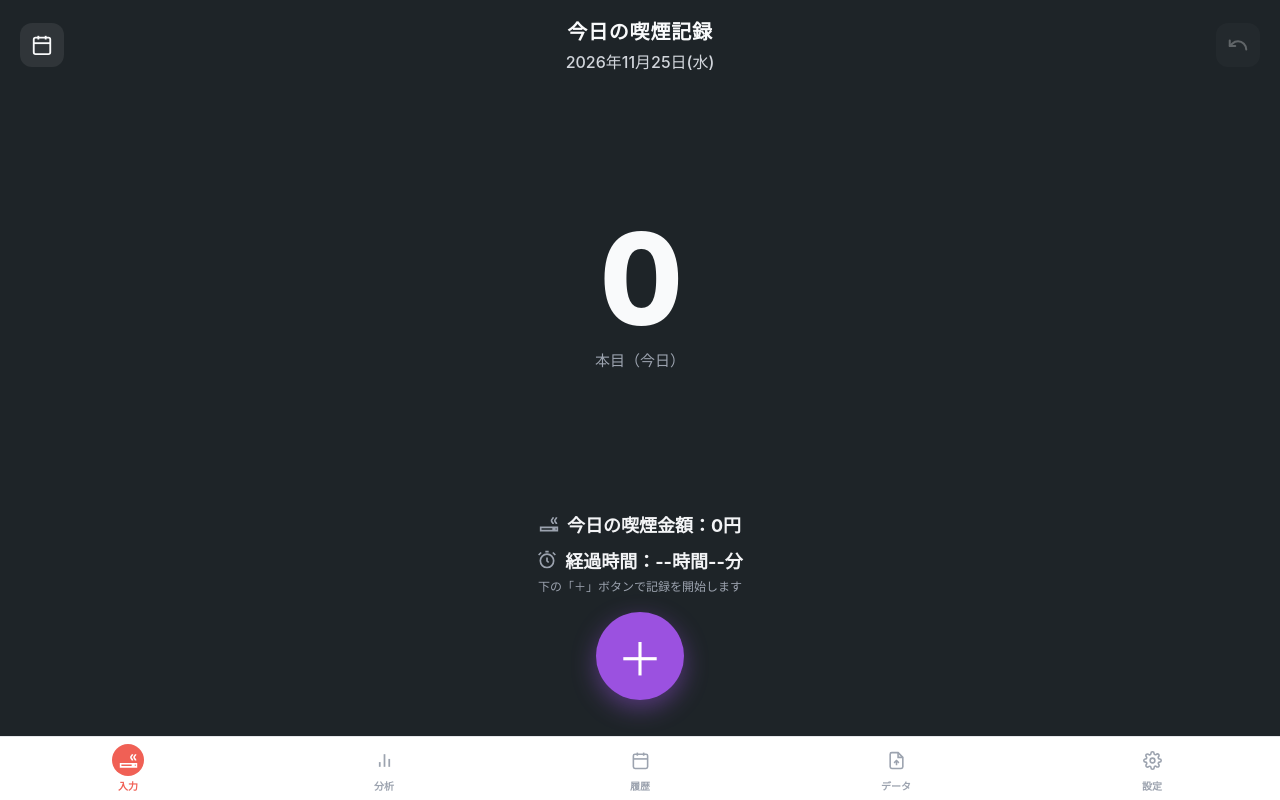
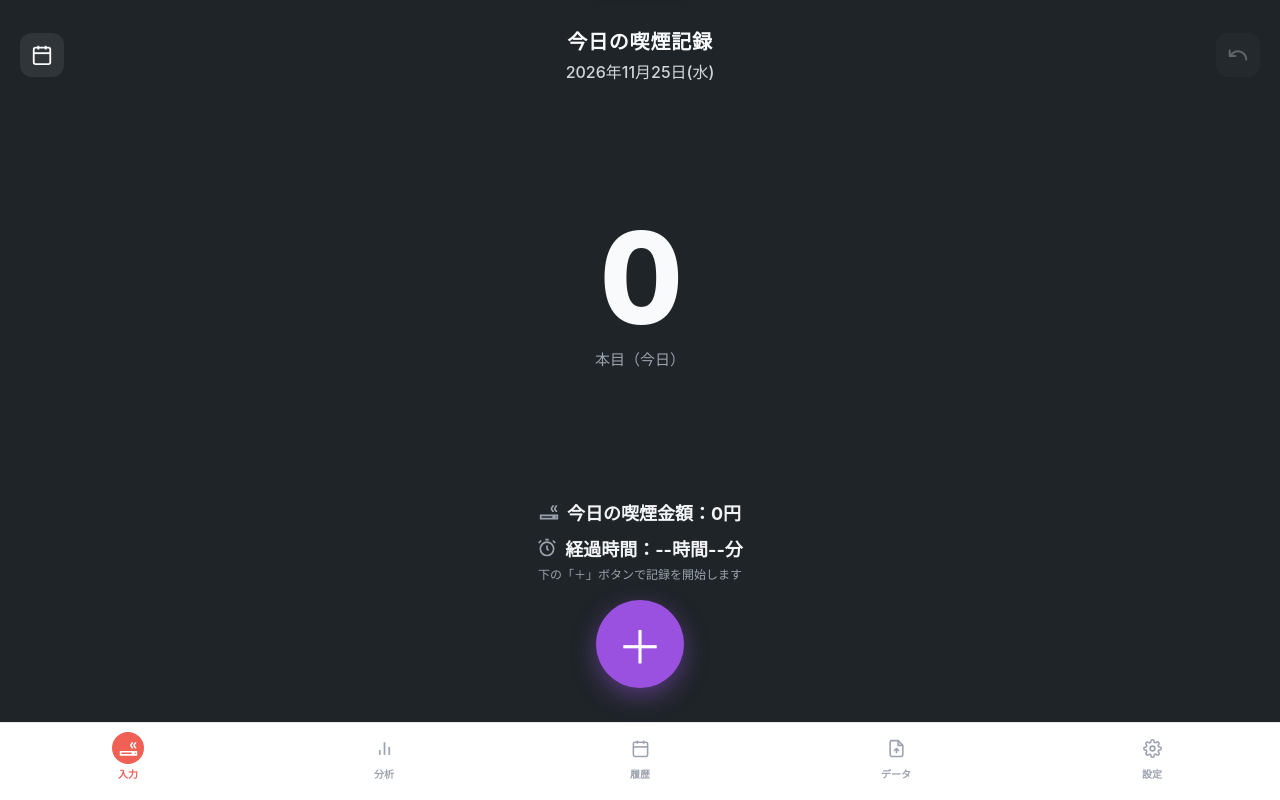
Before and after one commit to NientG/tobacco, a plain HTML site: page index.html in a window 1280 px wide. Drawn offline with Linux system fonts and the light colour scheme.

Commit message:
Update index.html

```diff
--- a/index.html
+++ b/index.html
@@ -42,29 +42,32 @@
       user-select: text;
     }
 
-    html { height: 100%; background: var(--bg-dark); }
-    html.light-tab { background: var(--bg-light); }
+    html {
+      min-height: 100%;
+      background: var(--bg-dark);
+    }
+    html.light-tab {
+      background: var(--bg-light);
+    }
 
     body {
       margin: 0;
       padding: 0;
+      min-height: 100vh;
+      min-height: 100dvh;
       font-family: -apple-system, BlinkMacSystemFont, "Hiragino Kaku Gothic ProN", "Hiragino Sans", Meiryo, sans-serif;
       background: transparent;
       color: var(--text-light);
-      position: fixed;
-      inset: 0;
       display: flex;
       flex-direction: column;
-      overflow: hidden;
     }
 
     /* 画面コンテナ */
     .screen {
       display: none;
       flex: 1;
-      overflow-y: auto;
-      padding-top: calc(var(--safe-top) + 12px);
-      padding-bottom: calc(84px + var(--safe-bottom));
+      padding-top: calc(max(var(--safe-top), 14px) + 8px);
+      padding-bottom: calc(86px + max(var(--safe-bottom), 14px));
     }
     .screen.active > * {
       flex-shrink: 0;
@@ -82,7 +85,9 @@
       align-items: center;
       padding-left: 20px;
       padding-right: 20px;
-      min-height: 0;
+      height: 100vh;
+      height: 100dvh;
+      overflow: hidden;
     }
 
     .home-header {
@@ -210,7 +215,7 @@
 
     /* プラスボタン */
     .plus-btn-wrap {
-      margin-bottom: 16px;
+      margin-bottom: 12px;
       display: flex;
       flex-direction: column;
       align-items: center;
@@ -242,6 +247,7 @@
       color: var(--text-dark);
       padding-left: 14px;
       padding-right: 14px;
+      min-height: 100dvh;
     }
 
     .page-header-bar {
@@ -734,26 +740,18 @@
       cursor: pointer;
     }
 
-    .bottom-nav::after {
-      content: "";
-      position: absolute;
-      top: 100%;
-      left: 0;
-      right: 0;
-      height: 300px;
-      background: #FFFFFF;
-    }
-
-    /* ボトムナビゲーション（5タブ構成） */
+    /* ボトムナビゲーション（5タブ構成・下部余白防止対応） */
     .bottom-nav {
       position: fixed;
       bottom: 0;
       left: 0;
       right: 0;
-      height: calc(64px + var(--safe-bottom));
-      padding-bottom: var(--safe-bottom);
+      height: calc(64px + max(var(--safe-bottom), 14px));
+      padding-top: 4px;
+      padding-bottom: max(var(--safe-bottom), 14px);
       background: #FFFFFF;
       border-top: 1px solid #E5E7EB;
+      box-shadow: 0 60px 0 0 #FFFFFF;
       display: grid;
       grid-template-columns: repeat(5, 1fr);
       z-index: 100;
@@ -870,10 +868,10 @@
     /* トースト通知 */
     .toast {
       position: fixed;
-      top: calc(var(--safe-top) + 16px);
+      top: max(calc(var(--safe-top) + 12px), 48px);
       left: 50%;
-      transform: translateX(-50%) translateY(-80px);
-      background: rgba(17, 24, 39, 0.92);
+      transform: translateX(-50%) translateY(-100px);
+      background: rgba(17, 24, 39, 0.94);
       color: #FFFFFF;
       padding: 10px 18px;
       border-radius: 999px;
@@ -883,6 +881,7 @@
       transition: transform 0.25s ease;
       pointer-events: none;
       white-space: nowrap;
+      box-shadow: 0 4px 12px rgba(0, 0, 0, 0.25);
     }
     .toast.show {
       transform: translateX(-50%) translateY(0);
@@ -1444,6 +1443,7 @@
       const themeMeta = document.getElementById('theme-color-meta');
       themeMeta.setAttribute('content', tab === 'home' ? '#1E2428' : '#F3F4F6');
       document.documentElement.classList.toggle('light-tab', tab !== 'home');
+      window.scrollTo(0, 0);
 
       if (tab === 'home') renderHome();
       if (tab === 'calendar') renderCalendar();
@@ -2091,7 +2091,6 @@
             .filter(n => Number.isFinite(n) && n > 0)
             .sort((a, b) => a - b);
 
-          // 新形式・旧形式のどちらのJSONでも価格設定を正しく読み込む
           const packPrice = Number(parsed.packPrice ?? parsed.settings?.packPrice) || store.settings.packPrice;
           const sticksPerPack = Number(parsed.sticksPerPack ?? parsed.settings?.sticksPerPack) || store.settings.sticksPerPack;
 
```
